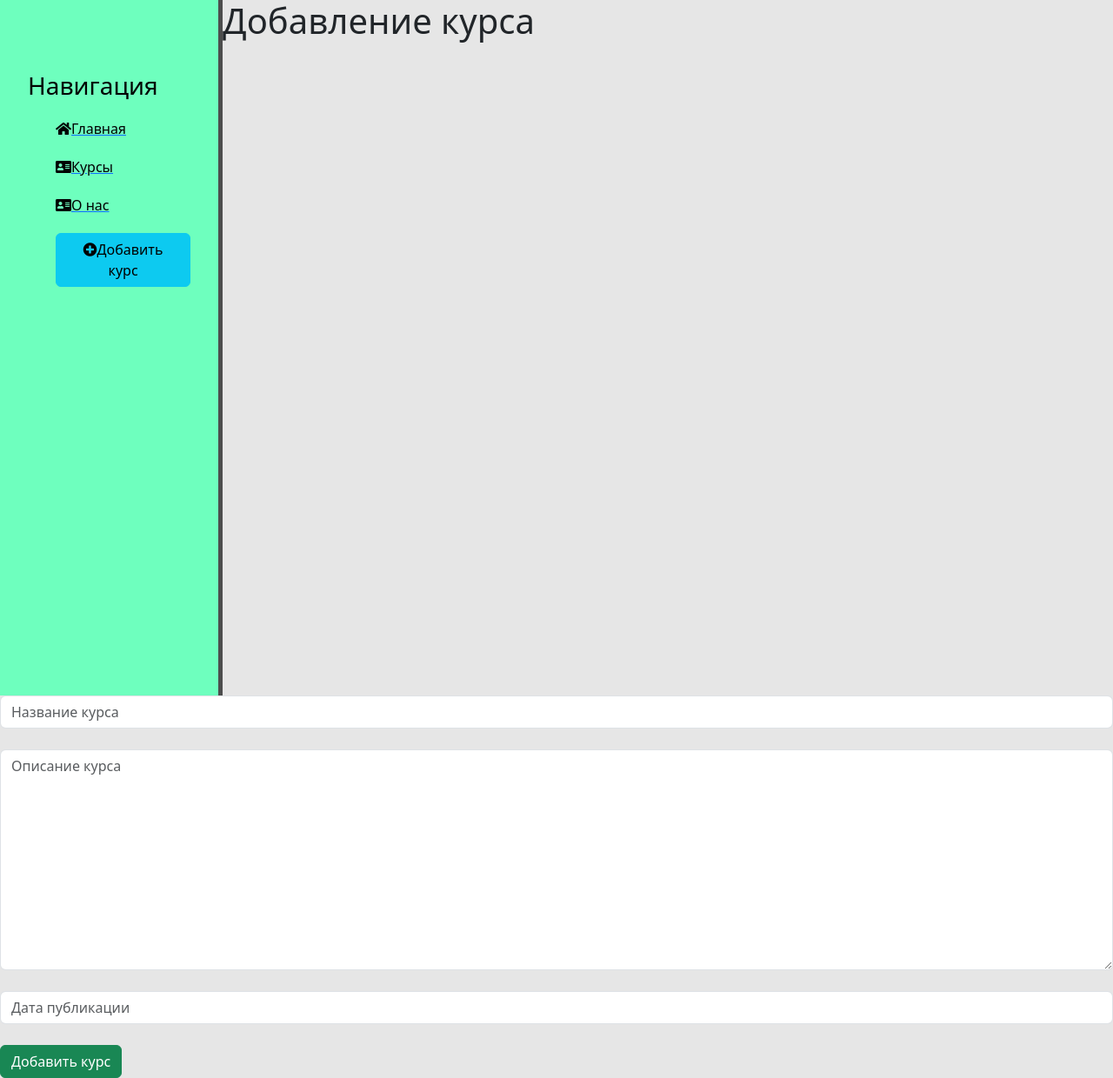
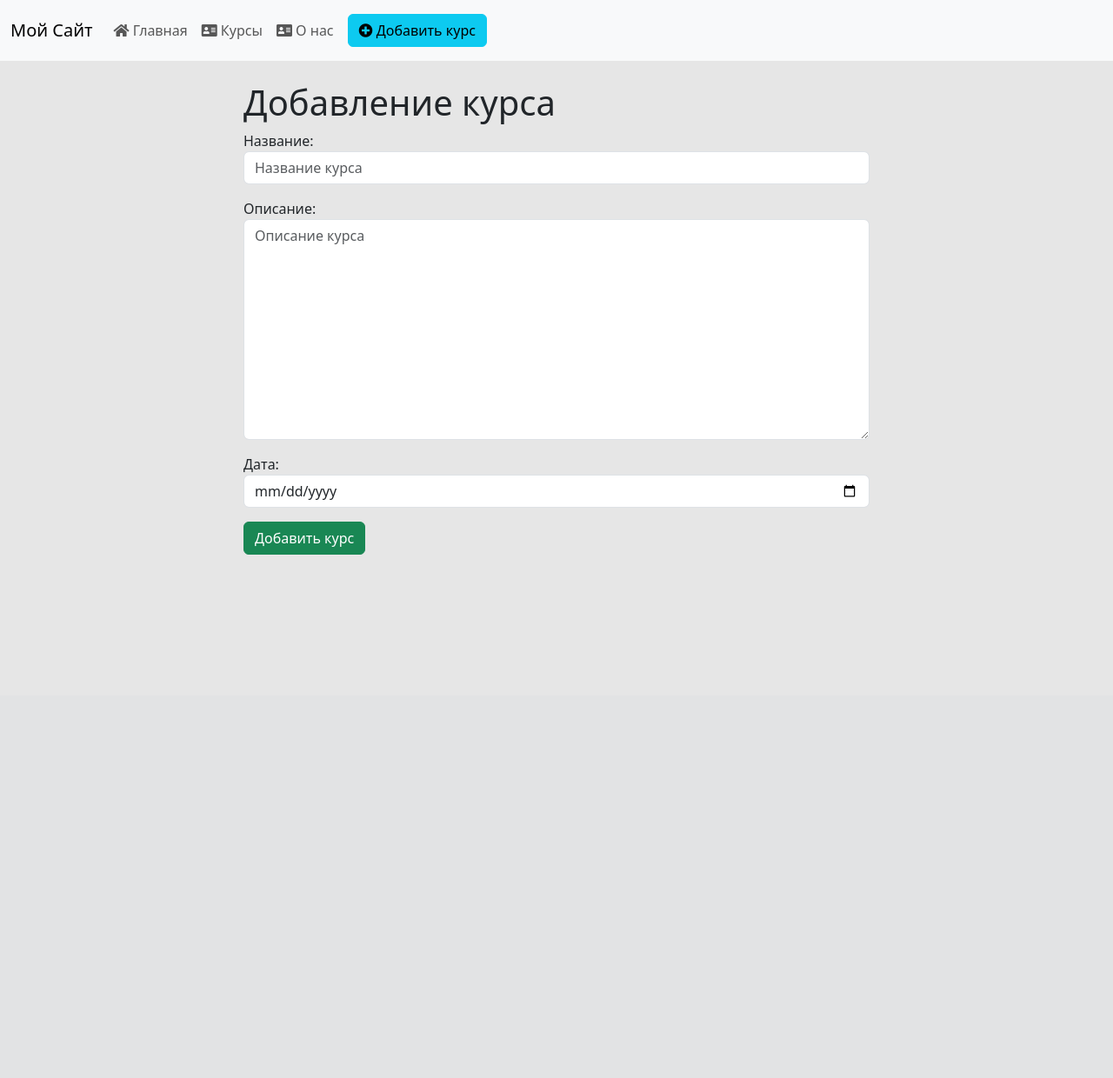
Before and after one commit to VladislavFl/education-system-django, a Django app: page /courses/create in a window 1280 px wide. Shown: the whole page at 87% size. After the commit the page ends 638 px from the top, so only its background shows below. Run offline with Django 4.2, Linux system fonts and the light colour scheme; parts of the project's set-up code (start-up, migrations or seed data) failed here and were passed over; some libraries are stand-ins or nearby versions.

Commit message:
Changed visual style, added some test layout, added navbar, fixed form of cours creation

```diff
--- a/EducationSystem/courses/forms.py
+++ b/EducationSystem/courses/forms.py
@@ -1,5 +1,5 @@
 from .models import Courses
-from django.forms import ModelForm, TextInput, DateTimeInput, Textarea
+from django.forms import ModelForm, TextInput, DateInput, Textarea
 
 
 class CoursesForm(ModelForm):
@@ -16,8 +16,9 @@ class CoursesForm(ModelForm):
                 'class': 'form-control',
                 'placeholder': 'Описание курса'
             }),
-            "date": DateTimeInput(attrs={
+            "date": DateInput(attrs={
                 'class': 'form-control',
-                'placeholder': 'Дата публикации'
+                'placeholder': 'Дата публикации',
+                'type': 'date'
             }),
         }
--- a/EducationSystem/courses/templates/courses/create.html
+++ b/EducationSystem/courses/templates/courses/create.html
@@ -3,15 +3,28 @@
 {% block title %}Добавление записи{% endblock %}
 
 {% block content %}
-  <div class="features">
-    <h1>Добавление курса</h1>
-    <form method="post">
-      {% csrf_token %}
-
-      {{ form.title }}<br>
-      {{ form.description }}<br>
-      {{ form.date }}<br>
-      <button class="btn btn-success" type="submit">Добавить курс</button>
-    </form>
+  <div class="container mt-0">
+    <div class="row justify-content-center">
+      <div class="col-md-8">
+        <h1>Добавление курса</h1>
+        <form method="post">
+          {% csrf_token %}
+          <div class="mb-3">
+            {{ form.title.label_tag }}<br>
+            {{ form.title }}
+          </div>
+          <div class="mb-3">
+            {{ form.description.label_tag }}<br>
+            {{ form.description }}
+          </div>
+          <div class="mb-3">
+            {{ form.date.label_tag }}<br>
+            {{ form.date }}
+          </div>
+          <span>{{ error }}</span>
+          <button class="btn btn-success" type="submit">Добавить курс</button>
+        </form>
+      </div>
+    </div>
   </div>
 {% endblock %}
--- a/EducationSystem/courses/views.py
+++ b/EducationSystem/courses/views.py
@@ -1,4 +1,4 @@
-from django.shortcuts import render
+from django.shortcuts import render, redirect
 from .models import Courses
 from .forms import CoursesForm
 
@@ -13,6 +13,7 @@ def create(request):
         form = CoursesForm(request.POST)
         if form.is_valid():
             form.save()
+            return redirect('home')
         else:
             error = 'Форма не верная'
 
--- a/EducationSystem/main/templates/main/layout.html
+++ b/EducationSystem/main/templates/main/layout.html
@@ -8,20 +8,37 @@
   <link rel="stylesheet" href="{% static 'main/css/main.css' %}">
   <link rel="stylesheet" href="https://use.fontawesome.com/releases/v5.8.2/css/all.css">
 </head>
+
 <body>
-  <aside>
-    <h3>Навигация</h3>
-    <ul>
-      <a href="{% url 'home' %}"><li><i class="fas fa-home"></i>Главная</li></a>
-      <a href="{% url 'courses_home' %}"><li><i class="fas fa-address-card"></i>Курсы</li></a>
-      <a href="{% url 'about' %}"><li><i class="fas fa-address-card"></i>О нас</li></a>
-      <a href="{% url 'create' %}"><li><button class="btn btn-info"><i class="fas fa-plus-circle"></i>Добавить курс</button></li></a>
-    </ul>
-  </aside>
-  <main>
+  <nav class="navbar navbar-expand-lg navbar-light bg-light">
+    <div class="container-fluid">
+      <a class="navbar-brand" href="{% url 'home' %}">Мой Сайт</a>
+      <button class="navbar-toggler" type="button" data-bs-toggle="collapse" data-bs-target="#navbarNav" aria-controls="navbarNav" aria-expanded="false" aria-label="Toggle navigation">
+        <span class="navbar-toggler-icon"></span>
+      </button>
+      <div class="collapse navbar-collapse" id="navbarNav">
+        <ul class="navbar-nav d-flex align-items-center">
+          <li class="nav-item">
+            <a class="nav-link" href="{% url 'home' %}"><i class="fas fa-home"></i> Главная</a>
+          </li>
+          <li class="nav-item">
+            <a class="nav-link" href="{% url 'courses_home' %}"><i class="fas fa-address-card"></i> Курсы</a>
+          </li>
+          <li class="nav-item">
+            <a class="nav-link" href="{% url 'about' %}"><i class="fas fa-address-card"></i> О нас</a>
+          </li>
+          <li class="nav-item">
+            <a class="nav-link" href="{% url 'create' %}"><button class="btn btn-info"><i class="fas fa-plus-circle"></i> Добавить курс</button></a>
+          </li>
+        </ul>
+      </div>
+    </div>
+  </nav>
+  <main class="container mt-4">
       {% block content %}
       {% endblock %}
   </main>
 
+  <script src="https://cdn.jsdelivr.net/npm/bootstrap@5.3.3/dist/js/bootstrap.bundle.min.js"></script>
 </body>
 </html>
```
Also changed, not shown: EducationSystem/courses/templates/courses/courses_home.html (+8 -5 lines), EducationSystem/main/templates/main/index.html (+35 -1 lines).
